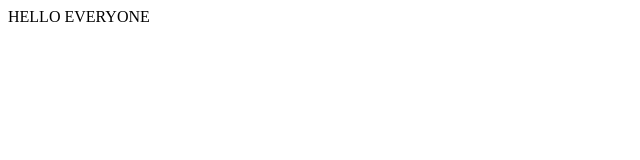
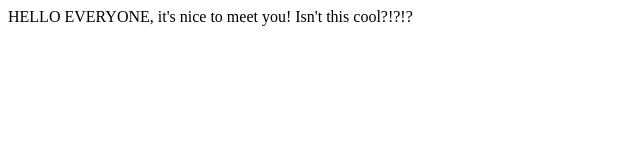
Before and after one commit to FireflyCaptain/FireflyCaptain.github.io, a plain HTML site: page index.html in a window 1280 px wide. Shown: the whole page, without its empty margins (0-640 px from the left). Drawn offline with Linux system fonts and the light colour scheme.

Commit message:
Update index.html

```diff
--- a/index.html
+++ b/index.html
@@ -1,4 +1,5 @@
 <!DOCTYPE html>
 <html>
-<head> HELLO EVERYONE </head>
+<head> HELLO EVERYONE, it's nice to meet you! </head>
+<body>Isn't this cool?!?!?</body>
 </html>
```
